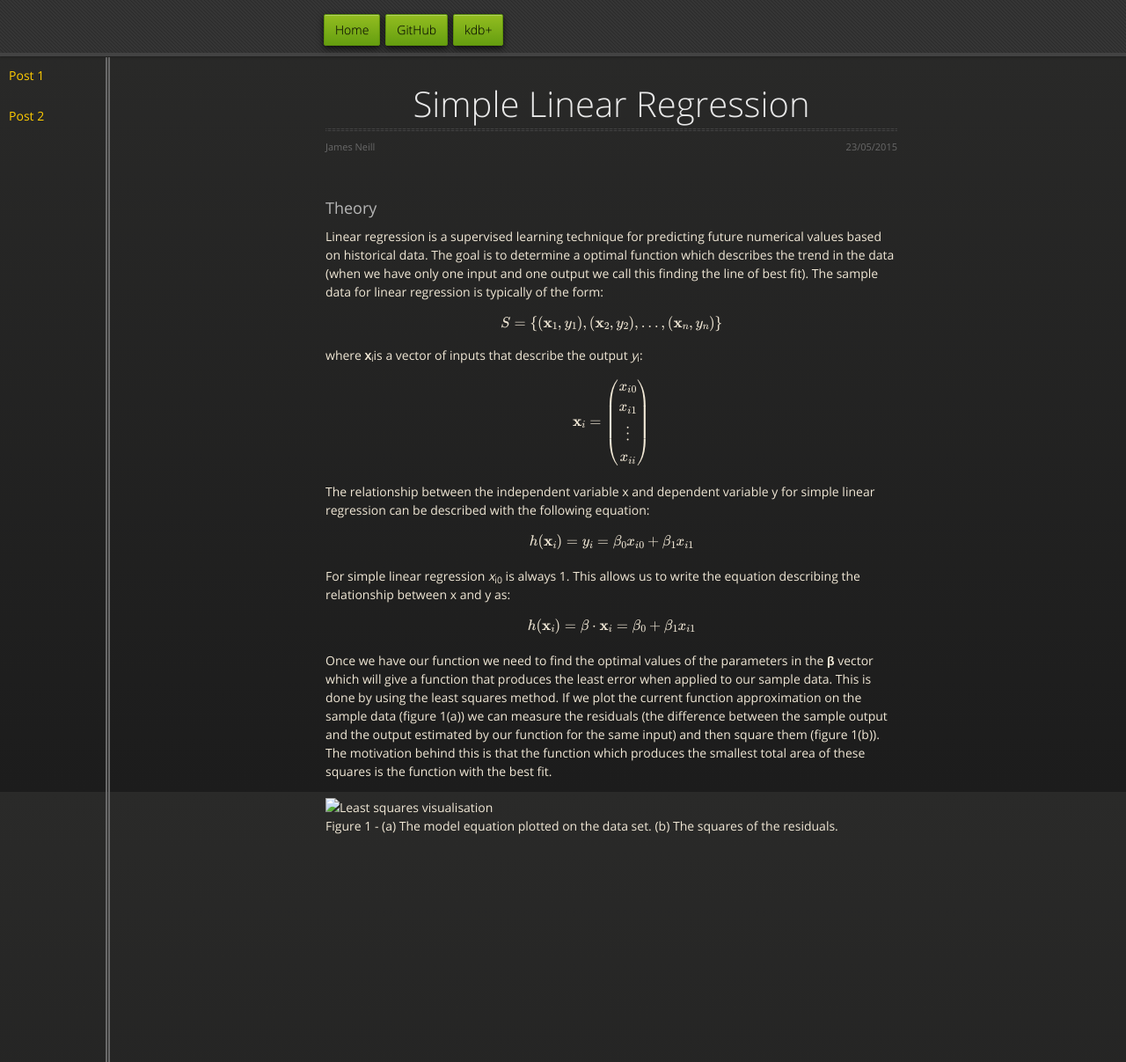
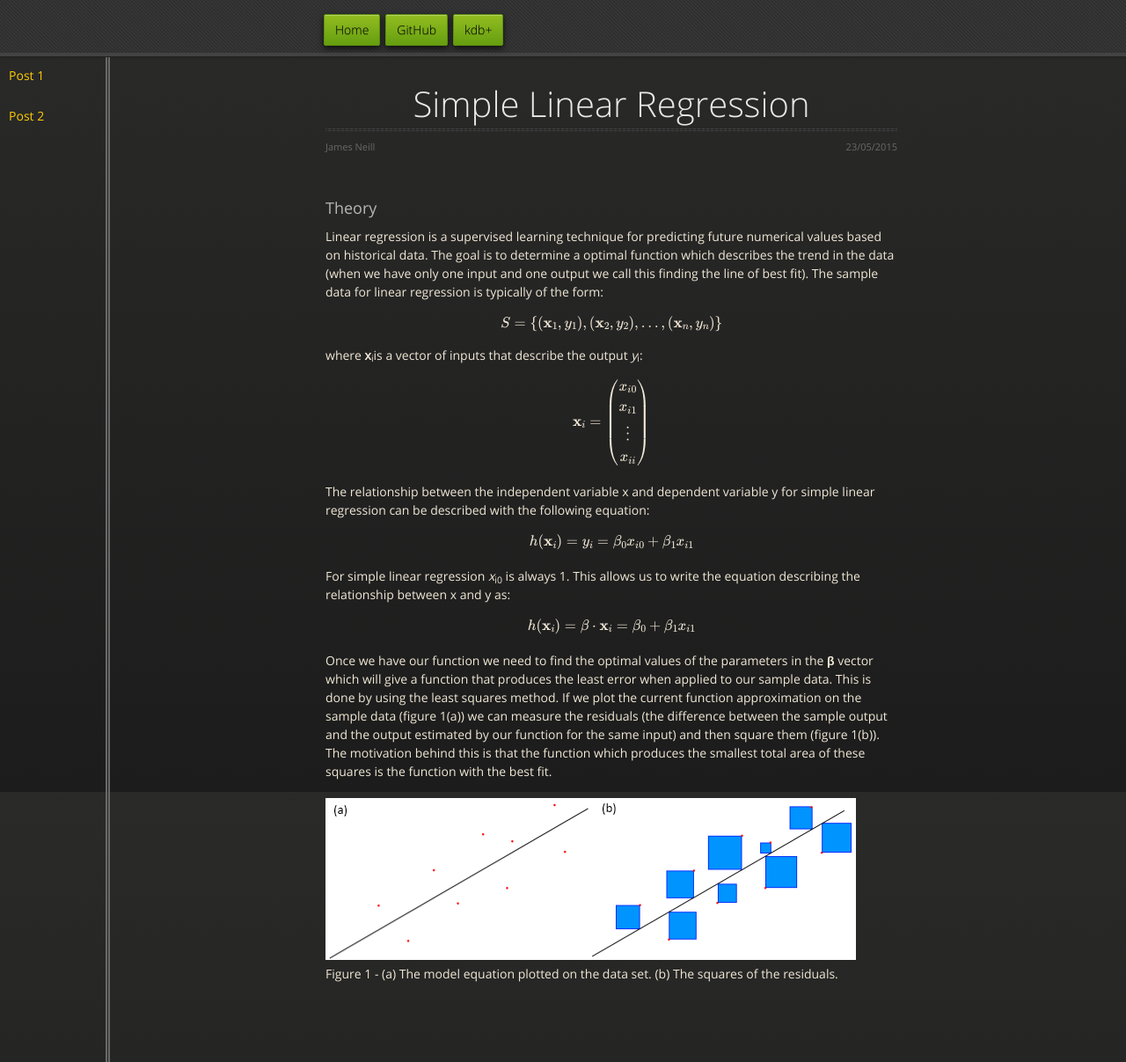
Before and after one commit to jpneill/jpneill.github.io, a Jekyll site: the page posts/Lin_Reg.html, which Jekyll copies as it is, in a window 1280 px wide and 1207 px high. Shown: the whole window at 88% size. Built offline with Jekyll 4.4.1, drawn with Linux system fonts in a browser that asks for light colours; nearby versions of some CDN libraries; formulas are drawn with MathJax 3.

Commit message:
Added fig location

```diff
--- a/posts/Lin_Reg.html
+++ b/posts/Lin_Reg.html
@@ -64,7 +64,7 @@
         them (figure 1(b)). The motivation behind this is that the function which produces the smallest total area of these
         squares is the function with the best fit.</p>
         <figure>
-          <img src="" alt="Least squares visualisation">
+          <img src="../images/Least_Squares.png" alt="Least squares visualisation">
           <figcaption>Figure 1 - (a) The model equation plotted on the data set. (b) The squares of the residuals.</figcaption>
         </figure>
       </section>
```
